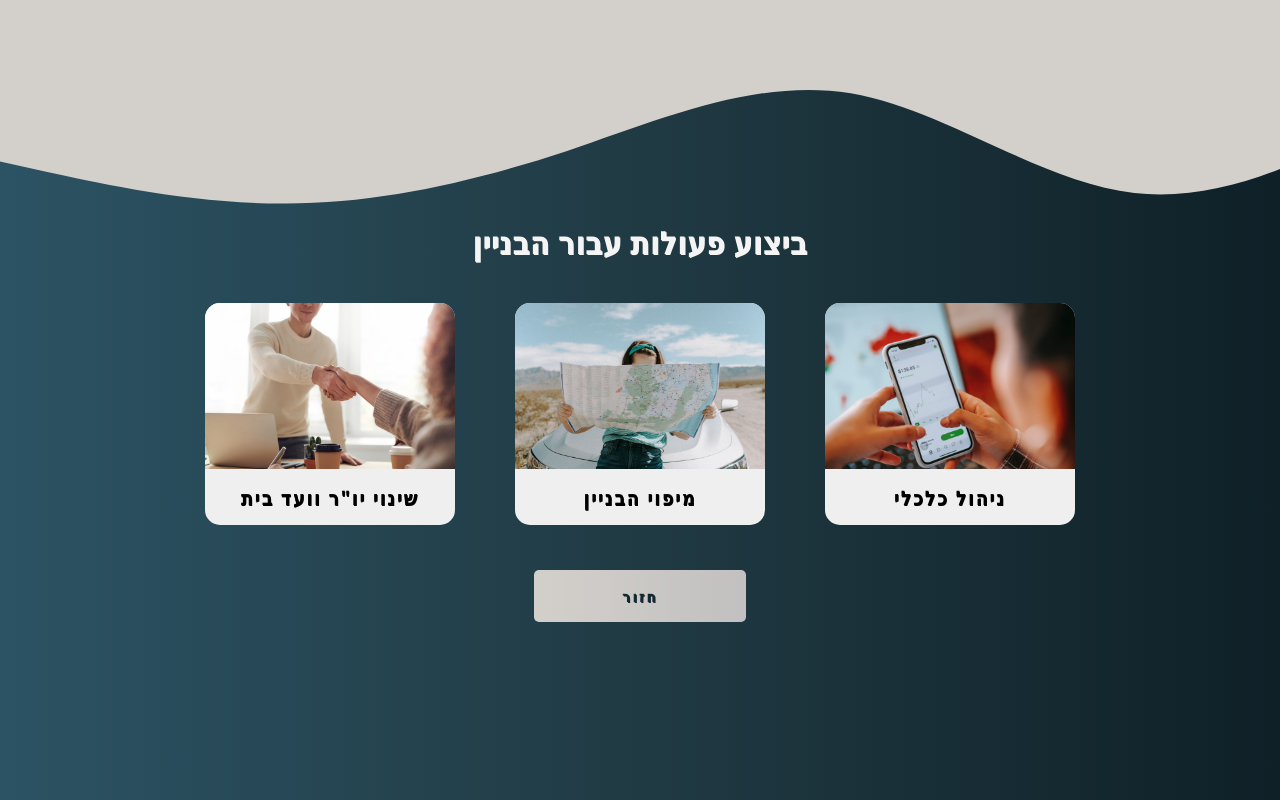
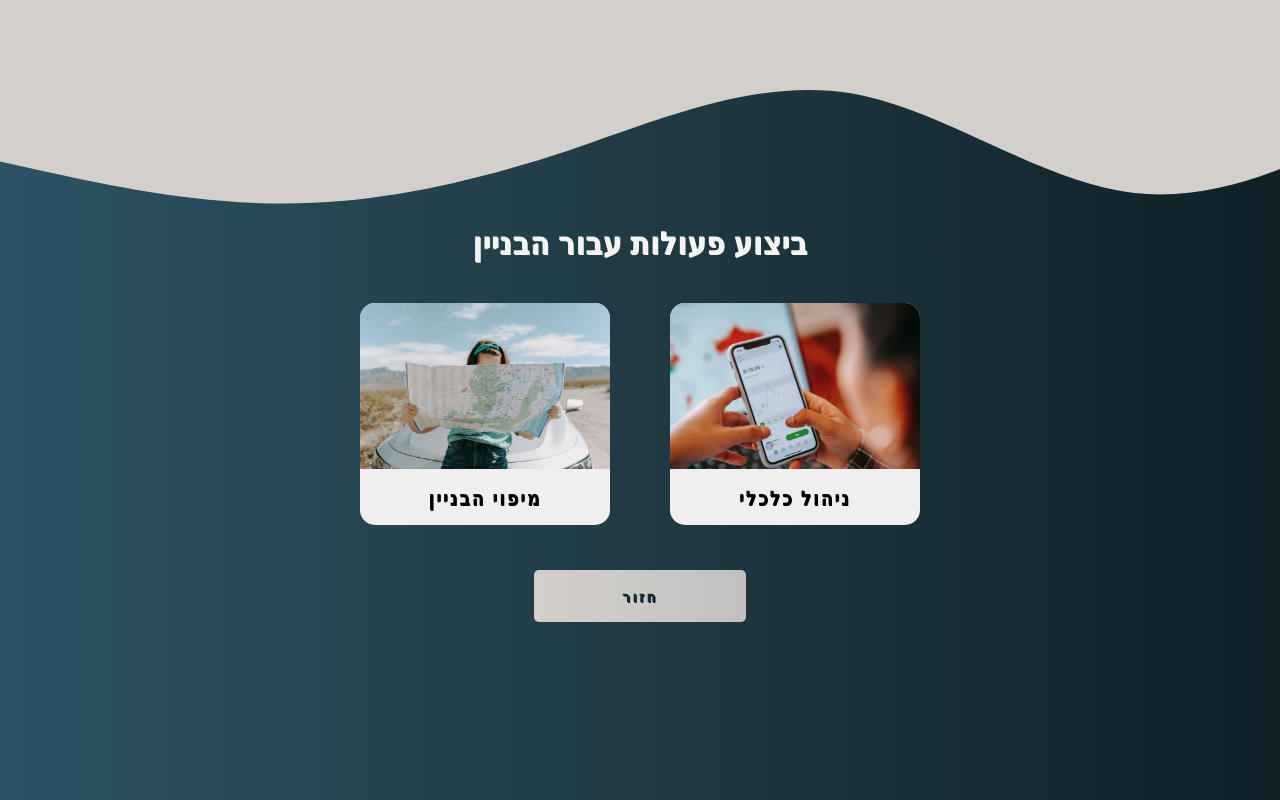
Before and after one commit to amitmo1995/LevOhev, a React (Create React App) app: page /BuildingOperation in a window 1280 px wide. Built offline with nearby package versions, Linux system fonts and the light colour scheme.

Commit message:
delete button - new user

```diff
--- a/src/layout/BuildingOperation.jsx
+++ b/src/layout/BuildingOperation.jsx
@@ -12,7 +12,6 @@ function BuildingOperation() {
 	const options = [
 		<Link to='/FinancialManagement' className='link'> <Option optionName='ניהול כלכלי' imgAdd={financeImg} /></Link>,
 		<Link to='/' className='link'>	<Option optionName='מיפוי הבניין' imgAdd={BuildingMappingImg} /></Link>,
-		<Link to='/' className='link'>	<Option optionName='שינוי יו"ר וועד בית' imgAdd={NewHOAImg} /></Link>
 	];
 
 	return (
```
